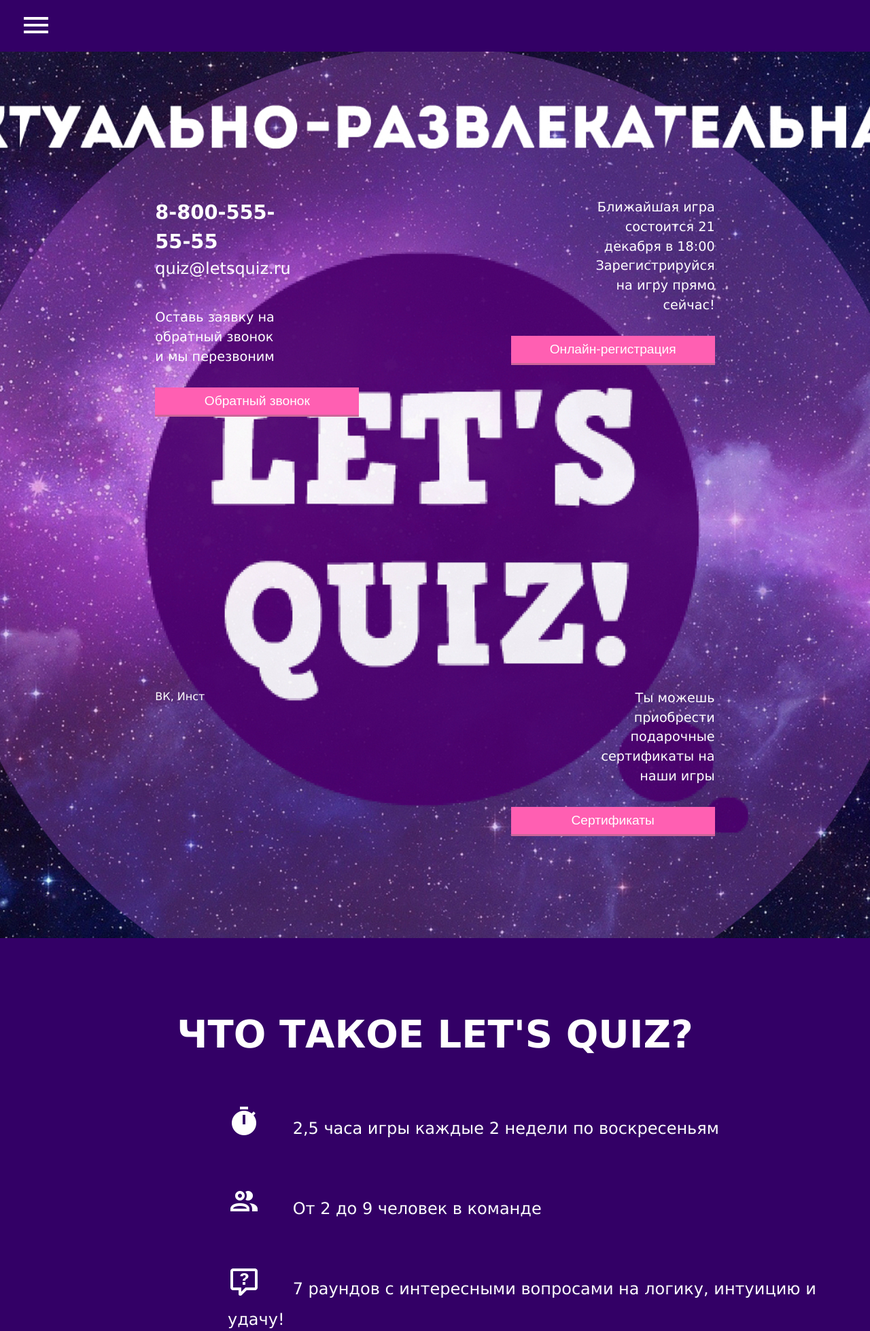
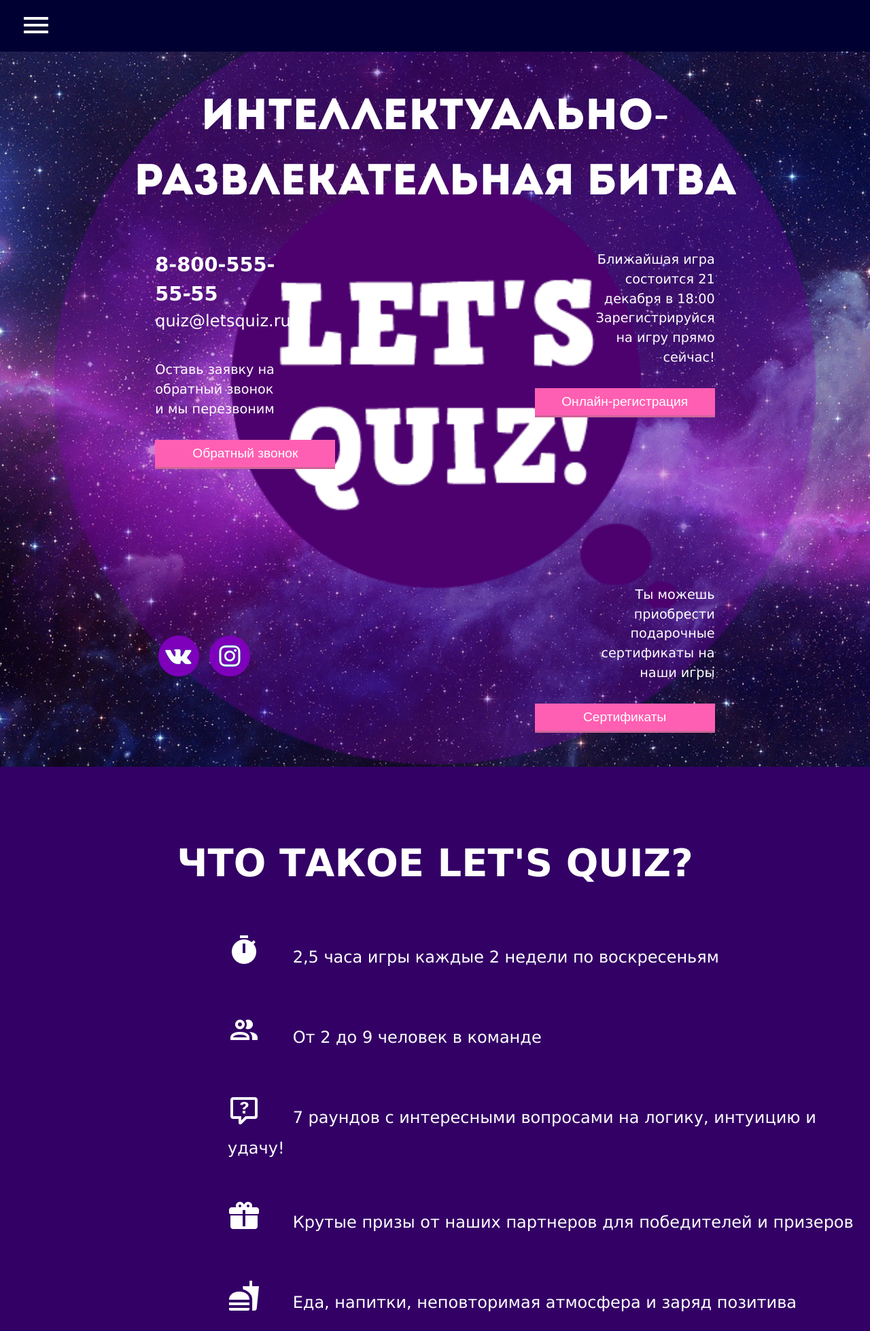
Before and after one commit to molokmax/letsquiz, a PHP site: page /html/index.html in a window 1280 px wide. Shown: the top 1958 px of the page at 68% size. Run offline with PHP 8.4, Linux system fonts and the light colour scheme; some libraries are stand-ins or nearby versions.

Commit message:
working for style

```diff
--- a/html/index.html
+++ b/html/index.html
@@ -43,25 +43,36 @@
 			<a name="main"></a>
 			<div class="container quiz-block">
 				<div class="row">
-					<div class="contacts col-md-2 offset-md-2">
+					<div class="col-md-12">
+						<div class="main-header">ИНТЕЛЛЕКТУАЛЬНО-РАЗВЛЕКАТЕЛЬНАЯ БИТВА</div>
+					</div>
+				</div>
+				<div class="row">
+					<div class="col-md-2 offset-md-2">
+						<div class="contacts">
 							<div class="phone">8-800-555-55-55</div>
 							<div class="email"><a href="mailto:quiz@letsquiz.ru">quiz@letsquiz.ru</a></div>
 							<div class="text">Оставь заявку на обратный звонок и мы перезвоним</div>
 							<button type="button" class="btn btn-light quiz-button">Обратный звонок</button>
 						</div>
-					<div class="col-md-4"></div>
-					<div class="signup col-md-2">
+						<div class="socialbuttons hidden-md-down">
+							<a href="#"><img src="image/vk.png"></a>
+							<a href="#"><img src="image/instagram.png"></a>
+						</div>
+					</div>
+					<div class="col-md-4">
+						<div class="main-logo"></div>
+					</div>
+					<div class="col-md-2">
+						<div class="signup">
 							<div class="text text-right">Ближайшая игра состоится 21 декабря в 18:00</div>
 							<div class="text text-right">Зарегистрируйся на игру прямо сейчас!</div>
 							<button type="button" class="btn btn-light quiz-button float-right">Онлайн-регистрация</button>
 						</div>
-				</div>
-				<div class="row">
-					<div class="socialbuttons col-md-2 offset-md-2">ВК, Инст</div>
-					<div class="col-md-4"></div>
-					<div class="cert col-md-2">
+					<div class="cert">
 						<div class="text text-right">Ты можешь приобрести подарочные сертификаты на наши игры</div>
 						<button type="button" class="btn btn-light quiz-button float-right">Сертификаты</button>
+					</div>
 					</div>
 				</div>
 			</div>
@@ -206,18 +217,18 @@
 				</div>
 				<div class="row">
 					<div class="col-md-3 offset-md-3">
-						<div class="quiz-panel panel-light"><a href="#"><img src="image/#.png">МосИгра Ступино</a></div>
+						<div class="quiz-panel panel-light"><a href="#"><img src="image/logo-mosigra.png">МосИгра Ступино</a></div>
 					</div>
 					<div class="col-md-3">
-						<div class="quiz-panel panel-light"><a href="#"><img src="image/#.png">Шизгара</a></div>
+						<div class="quiz-panel panel-light"><a href="#"><img src="image/logo-shizgara.png">Шизгара</a></div>
 					</div>
 				</div>
 				<div class="row">
 					<div class="col-md-3 offset-md-3">
-						<div class="quiz-panel panel-light"><a href="#"><img src="image/#.png">Артико принт</a></div>
+						<div class="quiz-panel panel-light"><a href="#"><img src="image/logo-artiko.png">Артико принт</a></div>
 					</div>
 					<div class="col-md-3">
-						<div class="quiz-panel panel-light"><a href="#"><img src="image/#.png">Победа 22</a></div>
+						<div class="quiz-panel panel-light"><a href="#"><img src="image/logo-pobeda.png">Победа 22</a></div>
 					</div>
 				</div>
 			</div>
@@ -289,27 +300,30 @@
 			<div class="container quiz-block block-footer">
 				<div class="row">
 					<div class="col-md-12">
-						Наши контакты:
+						<div class="footer-text text">Наши контакты:</div>
 					</div>
 				</div>
 				<div class="row">
 					<div class="col-md-12">
-						8-800-555-55-55
+						<div class="footer-text phone">8-800-555-55-55</div>
 					</div>
 				</div>
 				<div class="row">
 					<div class="col-md-12">
-						quiz@letsquiz.ru
+						<div class="footer-text email"><a href="mailto:quiz@letsquiz.ru">quiz@letsquiz.ru</a></div>
 					</div>
 				</div>
 				<div class="row">
 					<div class="col-md-12">
-						Мы в соц. сетях:
+						<div class="footer-text text">Мы в соц. сетях:</div>
 					</div>
 				</div>
 				<div class="row">
 					<div class="col-md-12">
-						ВК Инст
+						<div class="socialbuttons footer-text">
+							<a href="#"><img src="image/vk.png"></a>
+							<a href="#"><img src="image/instagram.png"></a>
+						</div>
 					</div>
 				</div>
 			</div>
--- a/style.css
+++ b/style.css
@@ -1,10 +1,17 @@
+@font-face {
+	font-family: "IntroRegular";
+	src: url("fonts/intro.otf");
+	font-style: normal;
+	font-weight: normal;
+}
+
 body {
-	font-family: Verdana;
+	font-family: 'Verdana';
 	background: #000033;
 }
 
 div.quiz-header {
-	font-size: 350%;
+	font-size: 3.5rem;
 	font-weight: bold;
 	text-align: center;
 	margin-top: 50px;
@@ -12,8 +19,7 @@ div.quiz-header {
 }
 
 nav.quiz-menu {
-	/*height: 70px;*/
-	background: #330066;
+	background: #000033;
 }
 nav.quiz-menu .nav-link {
 	color: #FFFFFF;
@@ -116,7 +128,7 @@ div.quiz-panel img {
 .quiz-button {
 	margin-top: 30px;
 	border-radius: 0px;
-	width: 300px;
+	width: 265px;
 	font-size: larger;
 	border-style: none;
 	border-bottom-style: solid;
@@ -152,12 +164,26 @@ div.quiz-panel img {
 
 div.quiz-block-container.main {
 	color: #FFFFFF;
-	background-image: url("image/main_background.jpg");
+	background-image: url("image/main_background.png");
 	background-repeat: no-repeat;
 	background-position: center top;
 	background-size: cover;
-	padding-top: 115px;
 }
+div.quiz-block-container.main .quiz-block {
+	background-image: url("image/main-logo.png");
+	background-repeat: no-repeat;
+	background-position: center -7rem;
+    background-size: 75rem;
+	width: 100%;
+	height: 100%;
+}
+
+div.quiz-block-container.main .main-header {
+	text-align: center;
+	font-family: 'IntroRegular', 'Verdana';
+	font-size: 4rem;
+}
+
 div.quiz-block-container.main .contacts {
 	padding-top: 50px;
 }
@@ -182,12 +208,16 @@ div.quiz-block-container.main .signup {
 	padding-top: 50px;
 }
 div.quiz-block-container.main .socialbuttons {
-	padding-top: 400px;
-	padding-bottom: 100px;
+	padding-top: 15rem;
+	padding-bottom: 50px;
 }
 div.quiz-block-container.main .cert {
-	padding-top: 400px;
-	padding-bottom: 100px;
+	padding-top: 20rem;
+	padding-bottom: 50px;
+}
+
+div.quiz-block-container.main .socialbuttons img {
+	padding: 5px;
 }
 
 div.quiz-block-container.gallery div.quiz-block.faq .quiz-title {
```
Also changed, not shown: other parts of style.css (+74 -4 lines), fonts/intro.otf (added), image/instagram.png (added), image/logo-artiko.png (added), image/logo-mosigra.png (added), image/logo-pobeda.png (added), image/logo-shizgara.png (added), image/main-logo.png (added), image/main_background.jpg (deleted), image/main_background.png (added), image/vk.png (added), 1 other file. Lines whose indentation alone changed are shown as unchanged.
